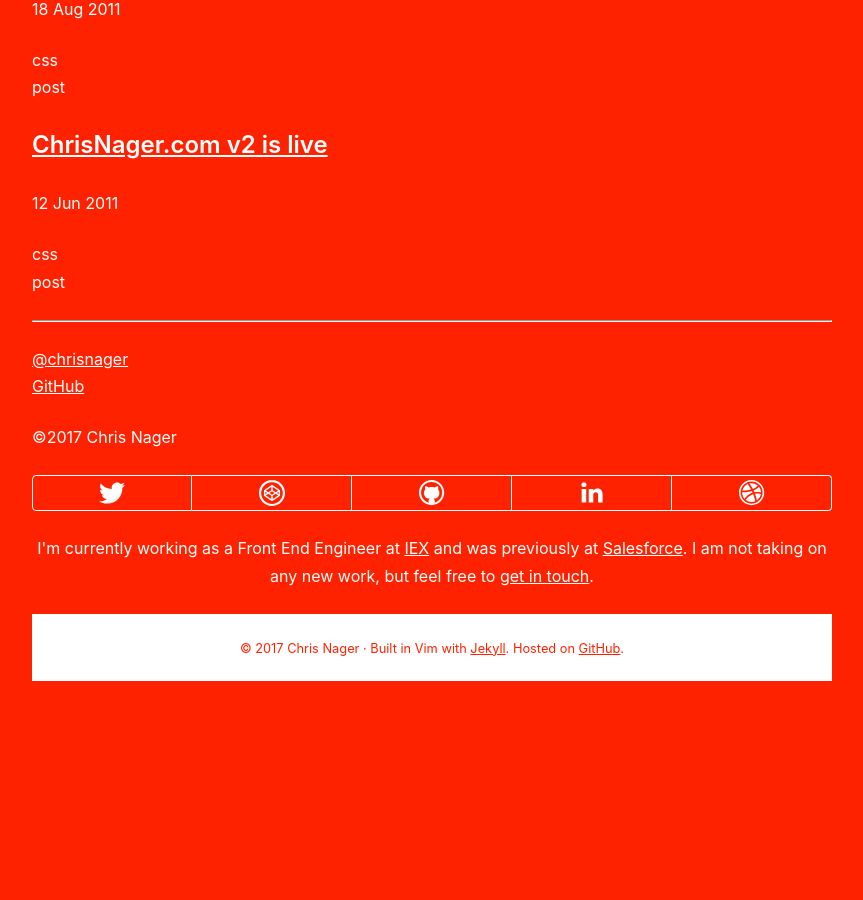
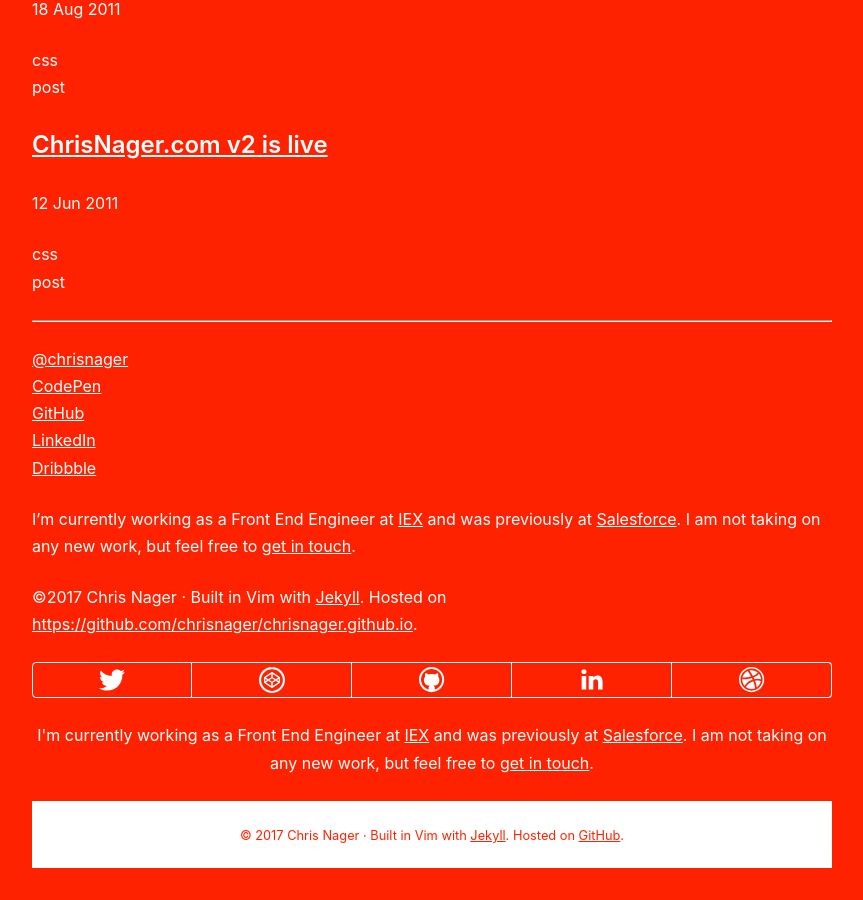
Before and after one commit to chrisnager/chrisnager.github.io, a Jekyll site: the page built from test.md, in a window 1280 px wide and 900 px high, scrolled down 10519 px. Shown: the whole window, without its empty margins (208-1071 px from the left). Built offline with Jekyll 4.4.1, drawn with Linux system fonts in a browser that asks for light colours; nearby versions of some CDN libraries; our own code applies the rules of GitHub Pages for plain Markdown files; library files that are not in the unit come from our copies; before the commit the page ends 11232 px from its top, so only the background shows below that.

Commit message:
Add footer to test page

```diff
--- a/test.md
+++ b/test.md
@@ -276,6 +276,11 @@
 ---
 
 * [@chrisnager](https://mobile.twitter.com/chrisnager)
+* [CodePen](https://codepen.io/chrisnager)
 * [GitHub](https://github.com/chrisnager)
+* [LinkedIn](https://linkedin.com/in/chrisnager)
+* [Dribbble](https://dribbble.com/chrisnager)
 
-&copy;2017 Chris Nager
+I'm currently working as a Front End Engineer at [IEX](https://iextrading.com) and was previously at [Salesforce](https://salesforce.com). I am not taking on any new work, but feel free to [get in touch](mailto:chris@chrisnager.com).
+
+&copy;2017 Chris Nager &middot; Built in Vim with [Jekyll](https://jekyllrb.com). Hosted on [https://github.com/chrisnager/chrisnager.github.io](GitHub).
```
